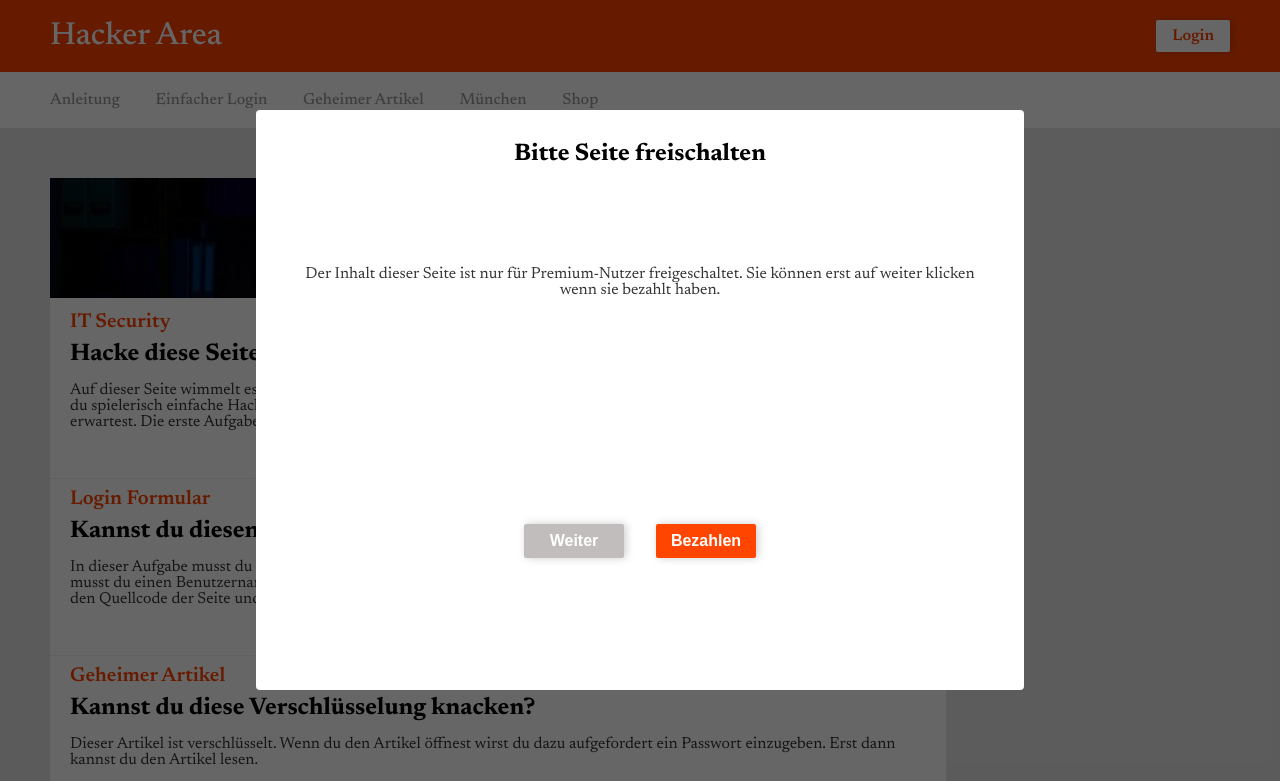
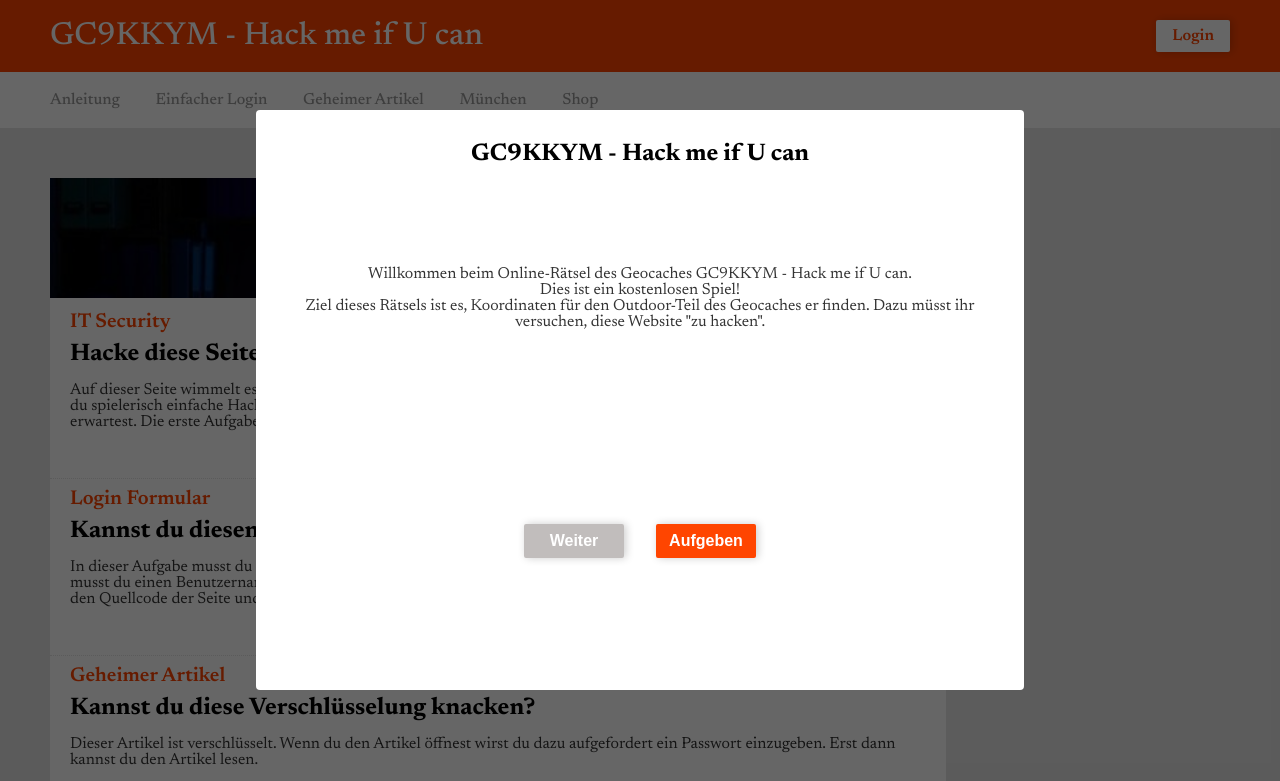
Before and after one commit to geoheimnisleger/geoheimnisleger.github.io, a plain HTML site: page index-neu.html in a window 1280 px wide. Shown: the top 781 px of the page. Drawn offline with Linux system fonts and the light colour scheme.

Commit message:
Umbau begonnen

```diff
--- a/templates/header.html
+++ b/templates/header.html
@@ -1,5 +1,5 @@
 <header>
-    <a href="index.html">Hacker Area</a>
+    <a href="index.html">GC9KKYM - Hack me if U can</a>
 
     <a class="button" href="login.html">Login </a>
 </header>
--- a/templates/overlay.html
+++ b/templates/overlay.html
@@ -1,15 +1,17 @@
 <div class="overlay" id="overlayWidget">
     <div class="card">
         <div class="card-content">
-            <h2>Bitte Seite freischalten</h2>
+            <h2>GC9KKYM - Hack me if U can</h2>
             <p>
-                Der Inhalt dieser Seite ist nur für Premium-Nutzer freigeschaltet. Sie können erst auf weiter klicken wenn sie bezahlt haben.
+                Willkommen beim Online-Rätsel des Geocaches GC9KKYM - Hack me if U can.<br/>
+                Dies ist ein kostenlosen Spiel!<br/>
+                Ziel dieses Rätsels ist es, Koordinaten für den Outdoor-Teil des Geocaches er finden. Dazu müsst ihr versuchen, diese Website "zu hacken".
             </p>
         </div>
 
         <div class="card-buttons">
             <button class="button button-orange " disabled onclick="removeWidget()">Weiter</button>
-            <button class="button button-orange " onclick="alert( 'Du sollst doch den anderen Button hacken! 😉') ">Bezahlen</button>
+            <button class="button button-orange " onclick="alert( 'Aufgeben ist keine Option! 😉') ">Aufgeben</button>
         </div>
     </div>
 </div>
```
